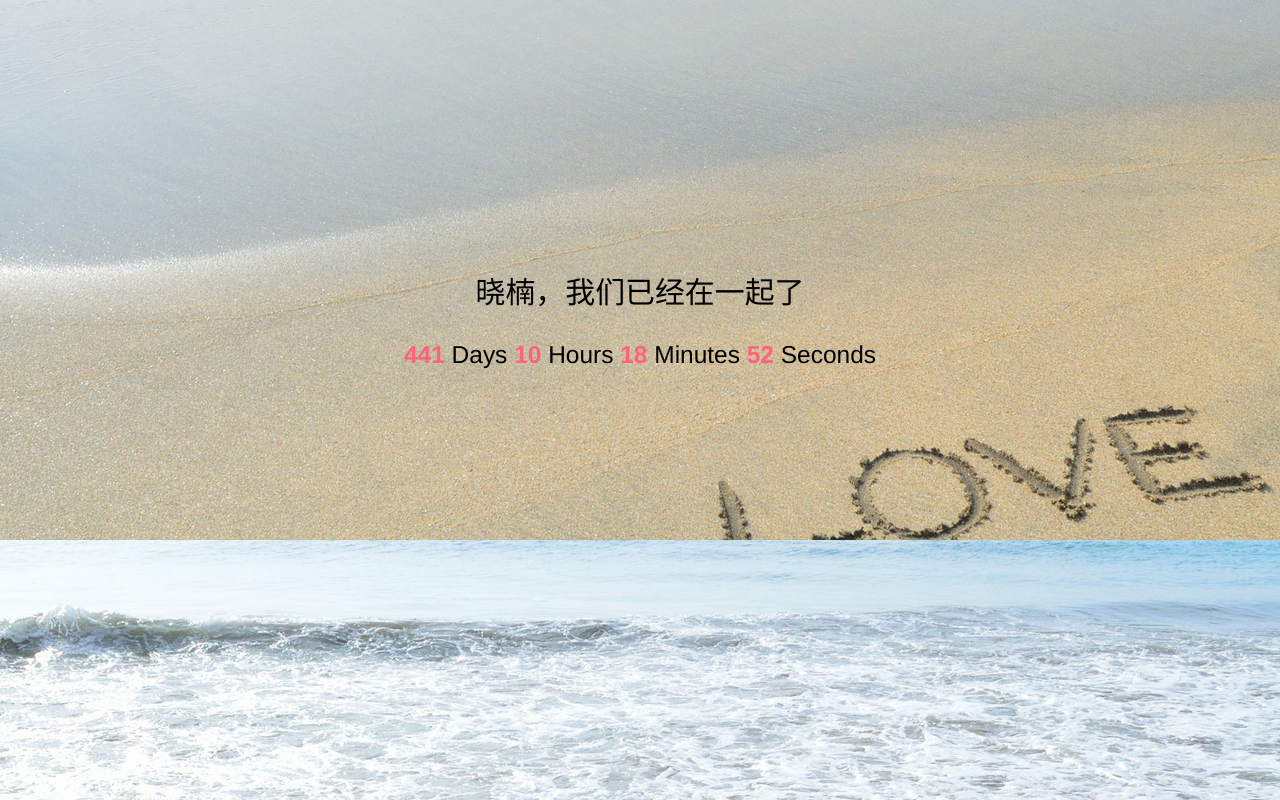
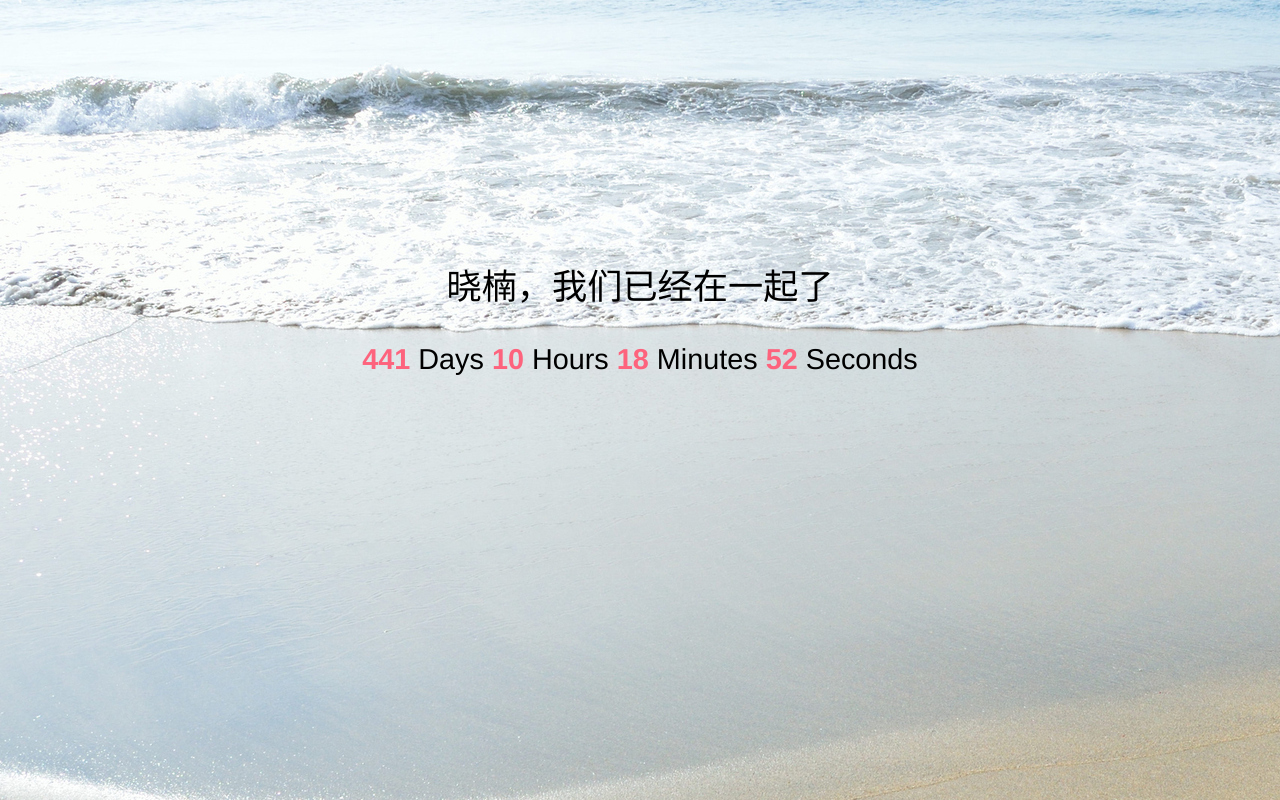
Before and after one commit to hkdywg/stay-in-love, a plain HTML site: page index.html in a window 1280 px wide. Drawn offline with Linux system fonts and the light colour scheme.

Commit message:
change width

```diff
--- a/index.html
+++ b/index.html
@@ -13,7 +13,9 @@
             -webkit-font-smoothing: antialiased;
             font-family: Helvetica Neue, Helvetica, Hiragino Sans GB, Microsoft YaHei, Arial, sans-serif;
             background-image: url('bg.jpg');
-			background-position: center;
+			filter:"progid:DXImageTransform.Microsoft.AlphaImageLoader(sizingMethod='scale')";
+			-moz-background-size:100% 100%;
+			background-size:100% 100%;
             font-size: 85%;
             margin: 0;
         }
```
